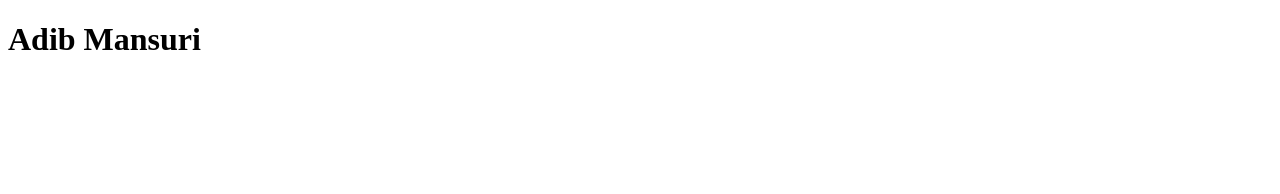
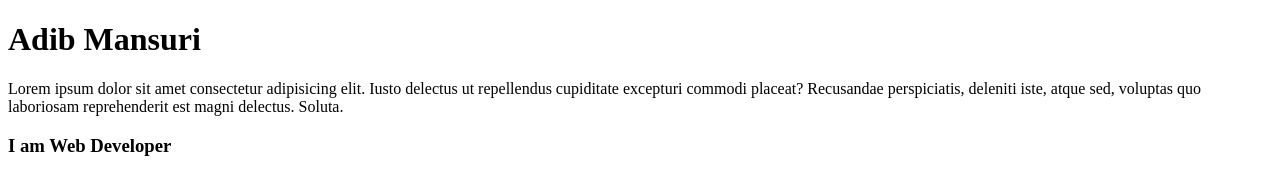
Before and after one commit to adibmansuri/my-portfolioo, a plain HTML site: page index1.html in a window 1280 px wide. Drawn offline with Linux system fonts and the light colour scheme.

Commit message:
Add p and H3

```diff
--- a/index1.html
+++ b/index1.html
@@ -8,5 +8,12 @@
   </head>
   <body>
     <h1>Adib Mansuri</h1>
+    <p>
+      Lorem ipsum dolor sit amet consectetur adipisicing elit. Iusto delectus ut
+      repellendus cupiditate excepturi commodi placeat? Recusandae perspiciatis,
+      deleniti iste, atque sed, voluptas quo laboriosam reprehenderit est magni
+      delectus. Soluta.
+    </p>
+    <h3>I am Web Developer</h3>
   </body>
 </html>
```
